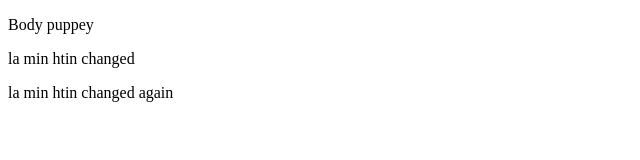
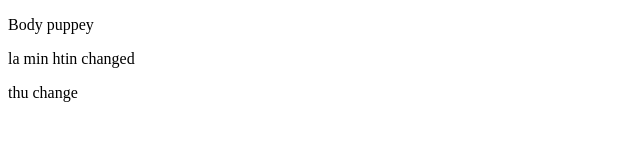
Before and after one commit to jackstarlat/collaboration-with-thurasoe, a plain HTML site: page first.html in a window 1280 px wide. Shown: the whole page, without its empty margins (0-640 px from the left). Drawn offline with Linux system fonts and the light colour scheme.

Commit message:
thu
thu chqnge

```diff
--- a/first.html
+++ b/first.html
@@ -6,6 +6,6 @@
     <body>
         <p>Body puppey</p>
         <p>la min htin changed</p>
-        <p>la min htin changed again</p>
+        <p>thu change </p>
     </body>
 </html>
```
